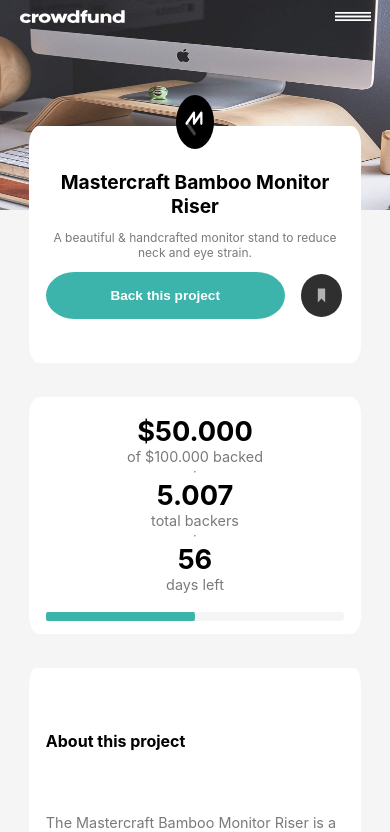
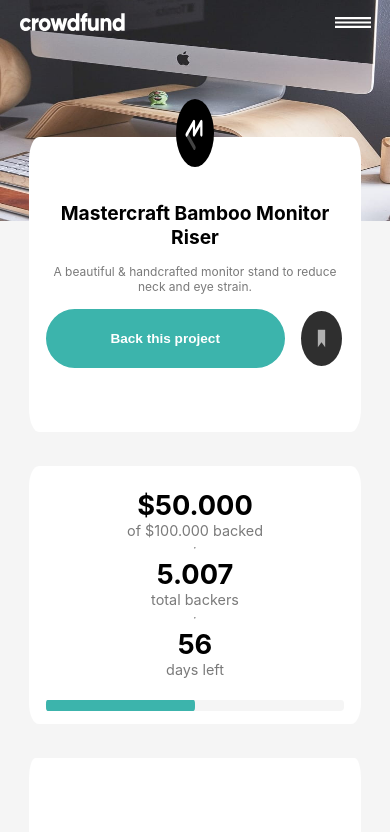
Before and after one commit to robpan38/crowdfunding-product-page, a React (Create React App) app: page / in a window 390 px wide. Shown: the top 832 px of the page. Built offline with nearby package versions, Linux system fonts and the light colour scheme.

Commit message:
fixed the height of a component for mobile

```diff
--- a/src/Title.css
+++ b/src/Title.css
@@ -95,7 +95,7 @@
 
 @media screen and (max-width: 1250px) {
     .titleWrapper {
-        height: 35vh;
+        height: 40vh;
         width: 85%;
     }
 
--- a/src/index.css
+++ b/src/index.css
@@ -23,7 +23,7 @@
 }
 
 html, body {
-  height: 300vh;
+  height: 330vh;
   width: 100%;
   overflow-x: hidden;
 }
```
